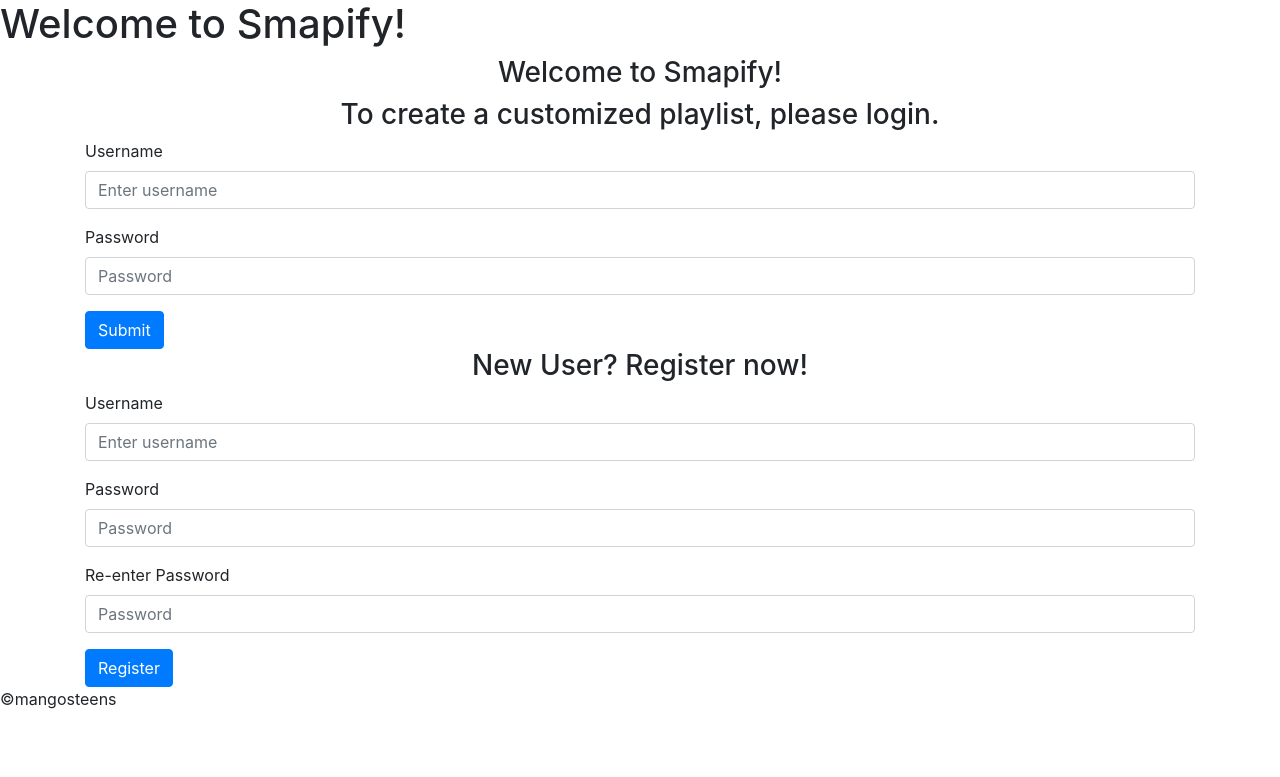
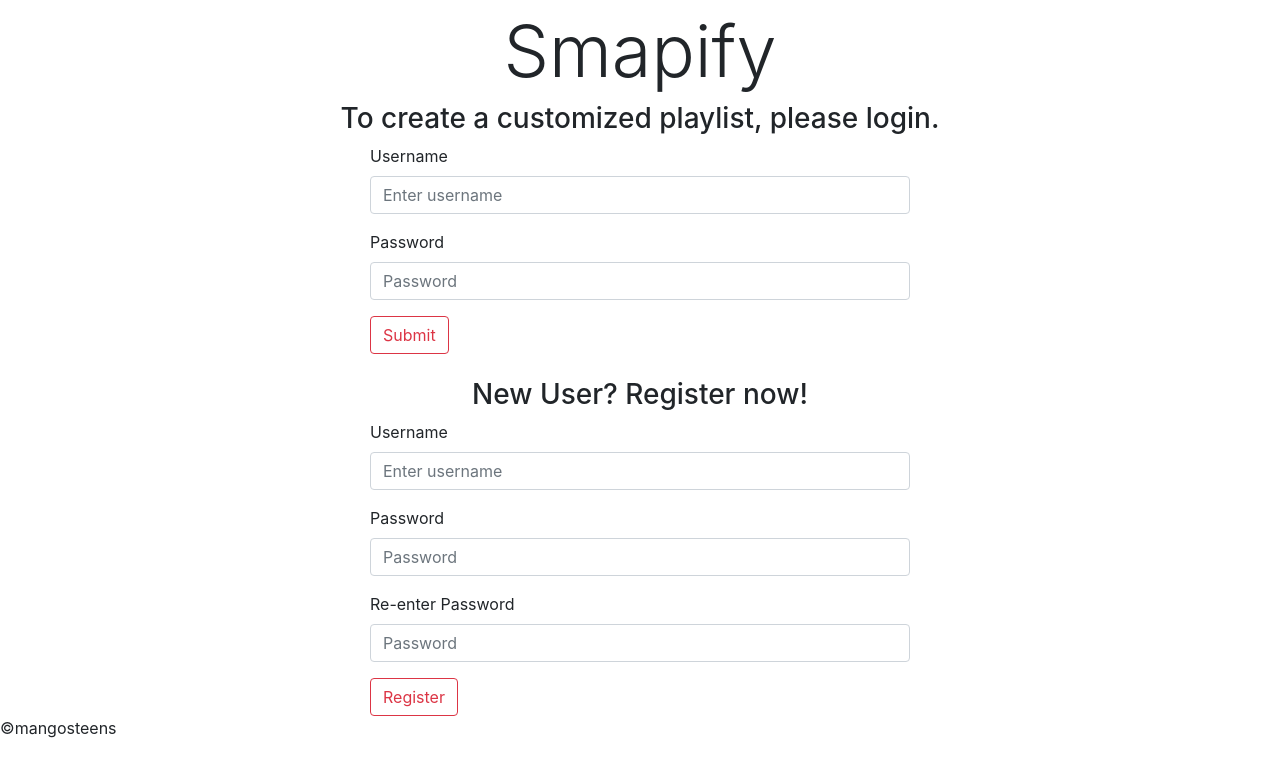
Before and after one commit to ccai1/mangosteens, a Flask app: page / in a window 1280 px wide. Shown: the top 777 px of the page. Run offline with Flask 2, Linux system fonts and the light colour scheme; some libraries are stand-ins or nearby versions.

Commit message:
centered

```diff
--- a/app.py
+++ b/app.py
@@ -36,9 +36,9 @@ def login():
             session['user'] = username
             return redirect(url_for('home'))
         else:
-            flash("Wrong password")
+            flash("Wrong password!")
             return render_template('home.html')
-    flash("Wrong username")
+    flash("Wrong username!")
     return redirect(url_for('home'))
 
 @app.route('/register', methods=['POST', 'GET'])
@@ -52,9 +52,9 @@ def register():
                 # db_edit.insert('users', [username, sha256_crypt.encrypt(password), ""])
                 db_edit.insert('users', [username, '', sha256_crypt.encrypt(password)])
                 '''insert username and password into database'''
-                flash("Registration complete! Please re-enter your login info");
+                flash("Registration complete! Please re-enter your login info.");
             else:
-                flash('Passwords do not match')
+                flash('Passwords do not match.')
     else:
         flash("Pick a username without apostrophes")
     return redirect(url_for('home'))
--- a/templates/base.html
+++ b/templates/base.html
@@ -6,6 +6,7 @@
     <meta name="viewport" content="width=device-width, initial-scale=1, shrink-to-fit=no">
     <!-- Bootstrap CSS -->
     <link rel="stylesheet" href="https://stackpath.bootstrapcdn.com/bootstrap/4.1.3/css/bootstrap.min.css" integrity="sha384-MCw98/SFnGE8fJT3GXwEOngsV7Zt27NXFoaoApmYm81iuXoPkFOJwJ8ERdknLPMO" crossorigin="anonymous">
+    <link rel="stylesheet" href="./static/main.css">
     <title>{% block header %}{% endblock %}</title>
     {% block greeting %}
     {% set msgs = get_flashed_messages()%}
--- a/templates/home.html
+++ b/templates/home.html
@@ -1,20 +1,23 @@
 {% extends "base.html"%}
 {% block title %}
-Welcome to Smapify!
+<h1 class="display-3 text-center">Smapify</h1>
 {% endblock title %}
 
 {% block greeting %}
-{% set msgs = get_flashed_messages()%}
-{% for each in msgs %}
-<h1>{{each}}</h1>
-{% endfor %}
 {% endblock greeting %}
 
 {% block content %}
 {% block login %}
 <div class="container">
-  <h3 class="text-center">Welcome to Smapify!</h3>
   <h3 class="text-center">To create a customized playlist, please login.</h3>
+
+  {% set msgs = get_flashed_messages()%}
+  {% for each in msgs %}
+    <i class="text-danger">{{each}}</i>
+  {% endfor %}
+
+  <div id="login-row" class="row justify-content-center align-items-center">
+    <div id="login-column" class="col-md-6">
 
       <form action="/login" method="POST">
         <div class="form-group">
@@ -25,9 +28,16 @@ Welcome to Smapify!
           <label for="pwd">Password</label>
           <input type="password" class="form-control" id="pwd" placeholder="Password" name="pwd">
         </div>
-    <button type="submit" class="btn btn-primary">Submit</button>
-  </form>
+        <button type="submit" class="btn btn-outline-danger">Submit</button>
+
+      </form><br>
+    </div>
+  </div>
+
 {% endblock login %}
+
+<div id="login-row" class="row justify-content-center align-items-center">
+  <div id="login-column" class="col-md-6">
 
       <h3 class="text-center">New User? Register now!</h3>
       {% block register %}
@@ -44,8 +54,11 @@ Welcome to Smapify!
           <label for="pwd">Re-enter Password</label>
           <input type="password" class="form-control" id="new_pwd" placeholder="Password">
         </div>
-    <button type="submit" class="btn btn-primary">Register</button>
+        <button type="submit" class="btn btn-outline-danger">Register</button>
       </form>
       {% endblock register %}
     </div>
+  </div>
+</div>
+
 {% endblock content %}
```
Lines whose indentation alone changed are shown as unchanged.
